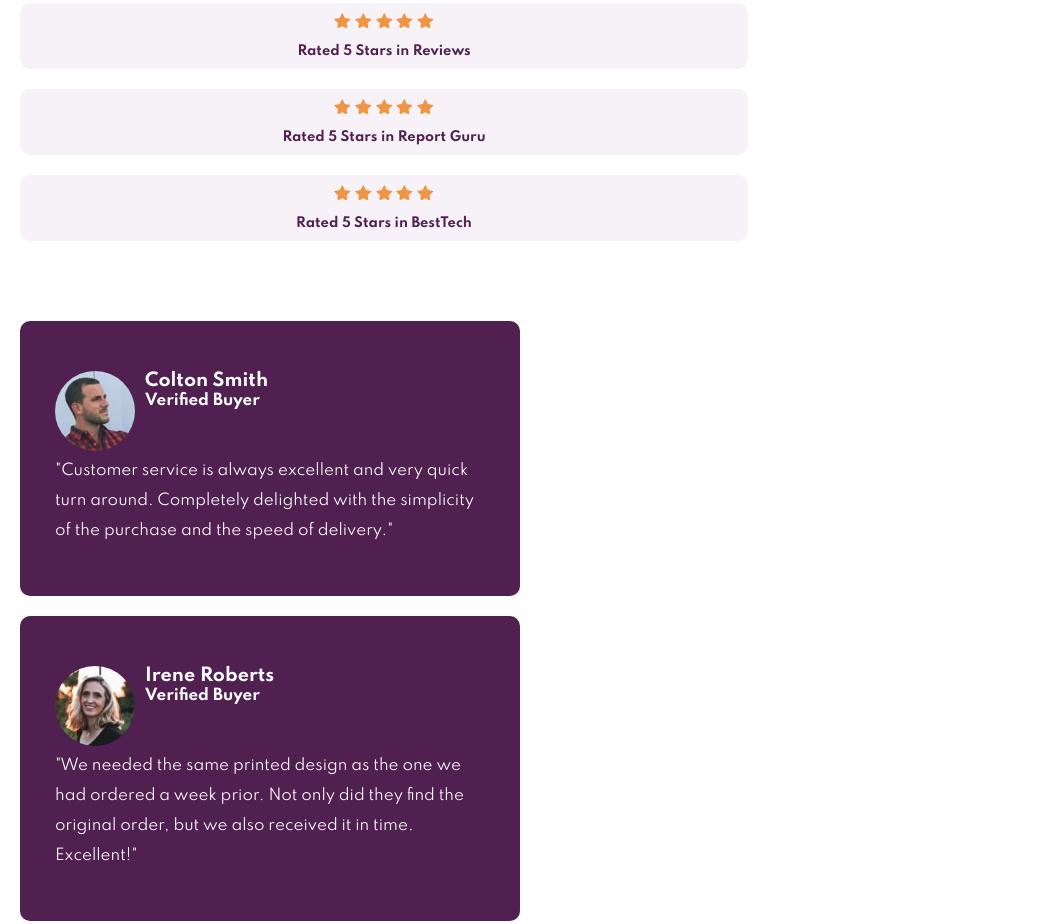
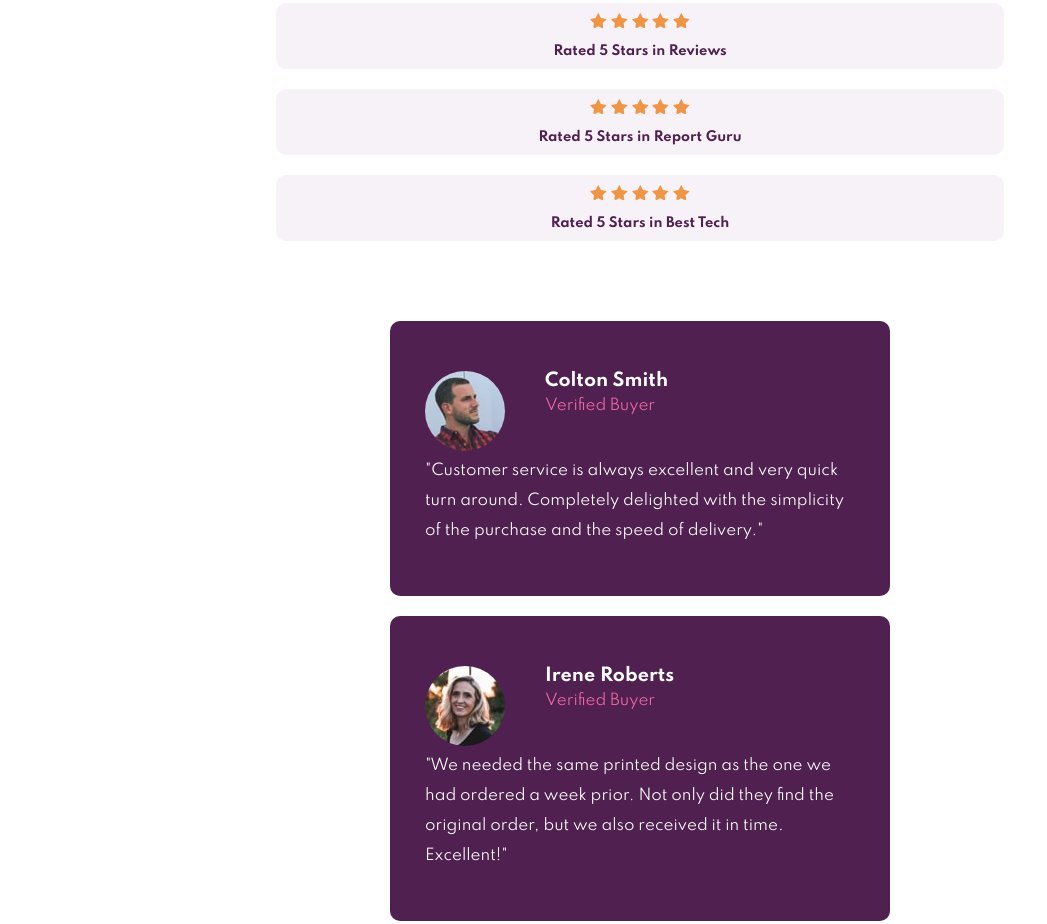
Before and after one commit to kevinstark86/socialProof, a plain HTML site: page index.html in a window 1280 px wide. Shown: the part 1058-1982 px from the top of the page, without its empty margins (0-1047 px from the left). Drawn offline with Linux system fonts and the light colour scheme.

Commit message:
waypoint

```diff
--- a/index.html
+++ b/index.html
@@ -58,7 +58,7 @@
             <img src="./images/icon-star.svg" class="star" alt="review stars">
             <img src="./images/icon-star.svg" class="star" alt="review stars">
             <img src="./images/icon-star.svg" class="star" alt="review stars">
-            <h2>Rated 5 Stars in BestTech</h2>
+            <h2>Rated 5 Stars in Best Tech</h2>
           </div>
           <!-- 5 Stars End -->
 
--- a/style.css
+++ b/style.css
@@ -23,6 +23,7 @@ body {
     max-width: 768px;
     padding: 0 20px;
     position: relative;
+    margin: 0 auto;
 }
 
 .bg-pattern mobile-bg-top,
@@ -86,7 +87,7 @@ body {
 .card-section {
     display: flex;
     flex-direction: column;
-    justify-content: center;
+    align-items: center;
 }
 
 .card {
@@ -104,15 +105,25 @@ body {
     flex-direction: row;
 }
 
+.card-header h3 {
+    margin-bottom: 5px;
+}
+
+.card-header h4 {
+    font-weight: 400;
+    color: var(--pink);
+}
+
 .card-body p {
     line-height: 30px;
 }
 
 .profile-pic {
-    margin-right: 30px;
+    margin-right: 60px;
     width: 60px;
 }
 
 img {
     border-radius: 50%;
+
 }
```
